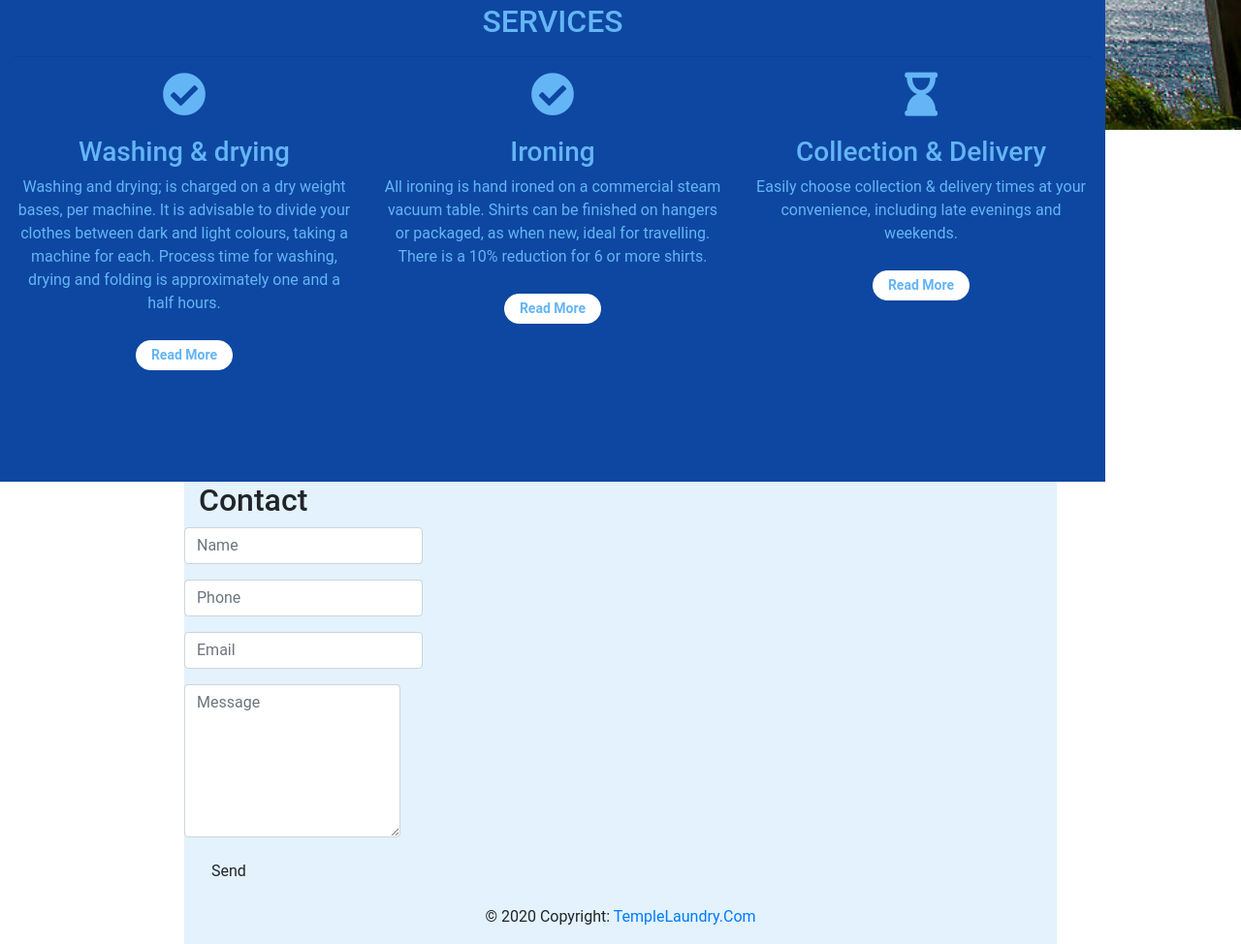
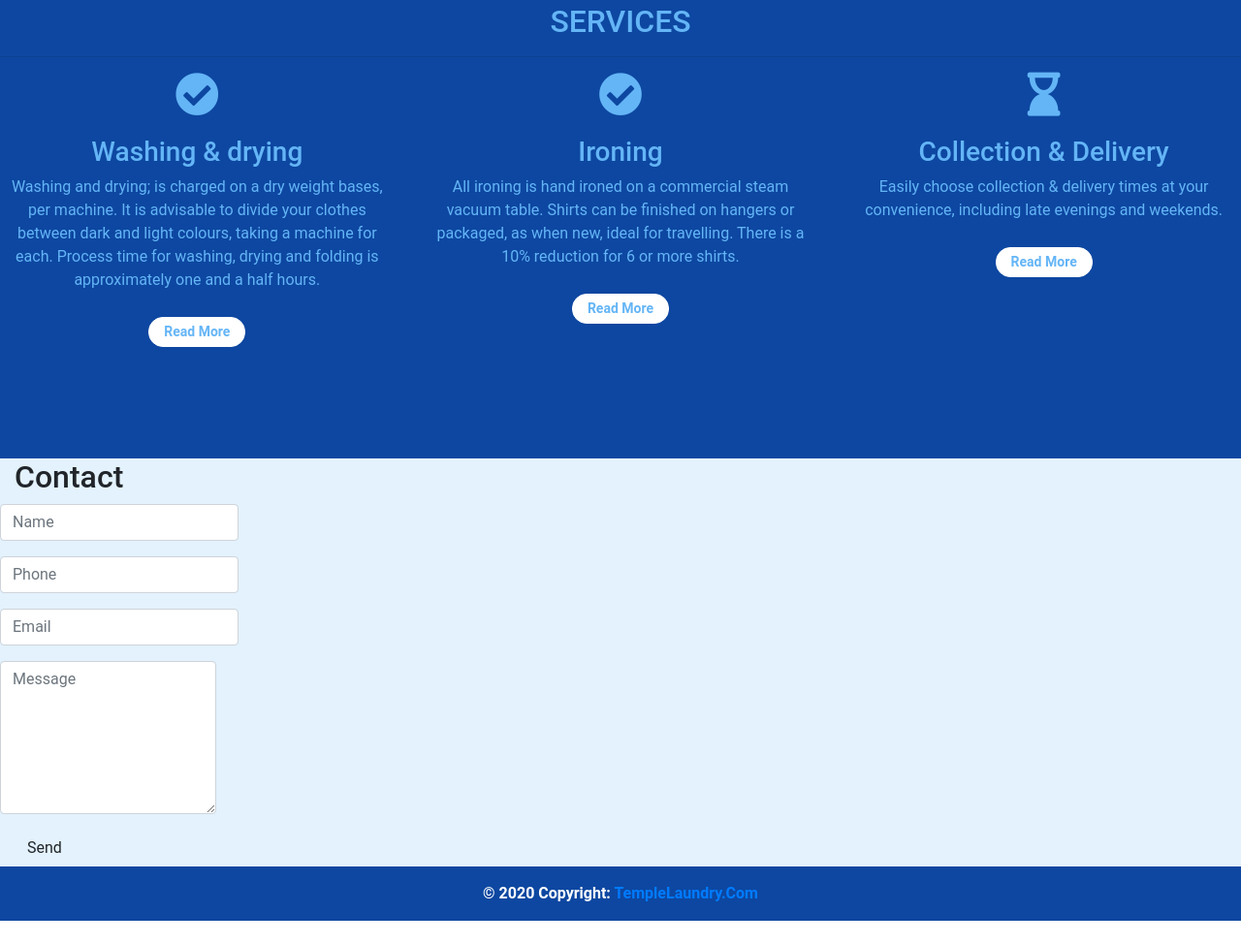
Before and after one commit to ogunmakindetobi/berkeleywash, a plain HTML site: page index.html in a window 1280 px wide. Shown: the part 666-1640 px from the top of the page at 97% size. After the commit the page ends 1616 px from the top, so only its background shows below. Drawn offline with nearby package versions, Linux system fonts and the light colour scheme.

Commit message:
footer,contact

```diff
--- a/css/style.css
+++ b/css/style.css
@@ -96,11 +96,9 @@ Nav {
 
 .footer-container {
     background-color: #e3f2fd;
-    width: 900px;
+    width: 100vw;
     margin: 0 auto;
-
-
-}
+    }
 
 .feature {
     text-align: center;
@@ -129,3 +127,9 @@ Nav {
 .p {
     text-align: center;
 }
+
+.footer-copyright {
+    background-color: #0d47a1;
+    font-weight: bold;
+    color: white;
+}
--- a/index.html
+++ b/index.html
@@ -32,7 +32,7 @@
           <a class="dropdown-item" href="#">Ironing</a>
           <a class="dropdown-item" href="#">Collection & Delivery</a>
           <div class="dropdown-divider"></div>
-          <a class="dropdown-item" href="#" class="page-scroll" href="#contact">Contact</a>
+          <a class="dropdown-item" class="page-scroll" href="#contact">Contact</a>
         </div>
       </li>
     </ul>
@@ -81,7 +81,7 @@
         </div>
         </div>
 <div class="container-wrapper container-wrapper--blue">
-        <div class="container features-container content-container">
+        <div class="features-container content-container">
 <section class="features">
 <div class="row">
 <div class="col-12 page-header">
@@ -126,7 +126,7 @@
 <div class="footer-container">
 <footer class="page-footer font-small blue">
 <div class="col-xs-12 col-sm-6 contact-form">
-                <h2 id="contact-head">Contact</h2>
+                <h2 id="contact">Contact</h2>
                 <form id="contact-form">
                     <div class="row contact">
                         <div class="form-group">
@@ -153,11 +153,13 @@
             </div>
 
   <!-- Copyright -->
+  <div  class="footer-copyright">
   <div class="footer-copyright text-center py-3">© 2020 Copyright:
     <a href="https://mdbootstrap.com/education/bootstrap/">TempleLaundry.Com</a>
   </div>
   <!-- Copyright -->
 </footer>
 </div>
+</div>
 <!-- Footer -->
 </html>
```
